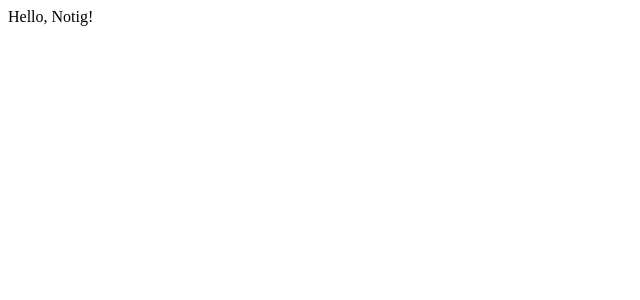
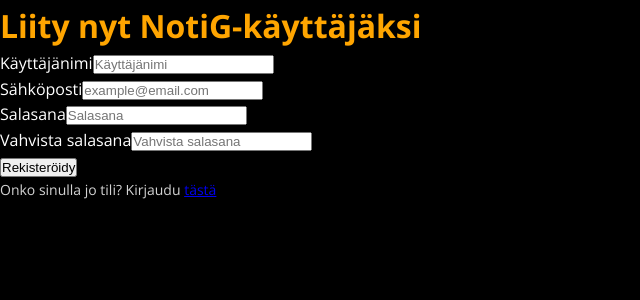
Before and after one commit to jjuh00/NotiG, a React (Vite) app in the folder notig/frontend/: page /register in a window 1280 px wide. Shown: the top 300 px of the page, without its empty margins (0-640 px from the left). Built offline with nearby package versions, Linux system fonts and the light colour scheme.

Commit message:
Added login and registration components

```diff
--- a/notig/frontend/index.html
+++ b/notig/frontend/index.html
@@ -3,6 +3,7 @@
   <head>
     <meta charset="UTF-8" />
     <link rel="icon" type="image/svg+xml" href="/vite.svg" />
+    <link rel="stylesheet" href="https://cdn-uicons.flaticon.com/3.0.0/uicons-bold-rounded/css/uicons-bold-rounded.css">
     <meta name="viewport" content="width=device-width, initial-scale=1.0" />
     <title>notig</title>
   </head>
--- a/notig/frontend/src/App.tsx
+++ b/notig/frontend/src/App.tsx
@@ -1,7 +1,83 @@
-import React from 'react';
+import React, { useState } from 'react';
+import type { FormEvent } from 'react';
+import { Link } from 'react-router-dom';
 
+/**
+ * Komponentti kirjautumista varten.
+ * Käsittelee käyttäjän tunnistautumisen ja mahdollisen navigoinnin rekisteröitymissivulle.
+ * @returns JSX.Element
+ */
 const App: React.FC = () => {
-    return <div>Hello, Notig!</div>;
-};
+    const [email, setEmail] = useState<string>('');
+    const [password, setPassword] = useState<string>('');
+    const [error, setError] = useState<string>('');
+    const [loading, setLoading] = useState<boolean>(false);
+
+    /**
+     * Käsittelee lomakkeen lähetyksen.
+     */
+    const handleLogin = async (e: FormEvent<HTMLFormElement>) => {
+        e.preventDefault();
+        setError('');
+
+        setLoading(true);
+
+        // TODO: Toteuta kirjautumislogiikka täällä
+        setTimeout(() => {
+            console.log('Kirjautuminen onnistui:', { email, password });
+            setLoading(false);
+            // Navigoi pääsivulle kirjautumisen jälkeen
+        }, 6000);
+    };
+
+    return (
+        <div className="login-page">
+            <div className="login-header">
+                <h1 className="login-title">NotiG Kirjautuminen</h1>
+            </div>
+
+            <form className="login-form" onSubmit={handleLogin}>
+                <div className="input-group">
+                    <label className="input-label">Sähköposti</label>
+                    <input
+                        type="email"
+                        value={email}
+                        onChange={(e) => setEmail(e.target.value)}
+                        className="input-field"
+                        placeholder="example@email.com"
+                        disabled={loading}
+                        required
+                    />
+                </div>
+
+                <div className="input-group">
+                    <label className="input-label">Salasana</label>
+                    <input
+                        type="password"
+                        value={password}
+                        onChange={(e) => setPassword(e.target.value)}
+                        className="input-field"
+                        placeholder="Salasana"
+                        minLength={6}
+                        disabled={loading}
+                        required
+                    />
+                </div>
+
+                {error && (
+                    <div className="error-message">{error}</div>
+                )}
+
+                <button type="submit" className="login-button" disabled={loading}>
+                    {loading ? <i className="fi fi-br-rotate-right"></i> : "Kirjaudu"}
+                </button>
+            </form>
+
+            <div className="login-footer">
+                <p className="register-prompt">Eikö sinulla ole tiliä? Rekisteröidy <Link to="/register">tästä</Link></p>
+            </div>
+        </div>
+    );
+}
 
 export default App;
--- a/notig/frontend/src/main.tsx
+++ b/notig/frontend/src/main.tsx
@@ -1,9 +1,17 @@
 import { StrictMode } from 'react';
 import { createRoot } from 'react-dom/client';
+import { BrowserRouter as Router, Route, Routes } from 'react-router-dom';
 import App from './App.tsx';
+import Register from './pages/Register.tsx';
+import "./styles/global.css";
 
 createRoot(document.getElementById('root')!).render(
   <StrictMode>
-    <App />
+    <Router>
+      <Routes>
+        <Route path='/' element={<App />} />
+        <Route path="/register" element={<Register />} />
+      </Routes>
+    </Router>
   </StrictMode>,
 );
--- /dev/null
+++ b/notig/frontend/src/pages/Register.tsx
@@ -0,0 +1,144 @@
+import React, { useState } from 'react';
+import type { FormEvent } from 'react';
+import { Link } from 'react-router-dom';
+
+interface RegisterData {
+    username: string;
+    email: string;
+    password: string;
+    confirmPassword: string;
+}
+
+/**
+ * Komponentti rekisteröitymistä varten.
+ * Käsittelee käyttäjän rekisteröitymisen ja mahdollisen navigoinnin kirjautumissivulle.
+ * @returns JSX.Element
+ */
+const Register: React.FC = () => {
+    const [formData, setFormData] = useState<RegisterData>({
+        username: '',
+        email: '',
+        password: '',
+        confirmPassword: '',
+    });
+    const [error, setError] = useState<string>('');
+    const [loading, setLoading] = useState<boolean>(false);
+
+    /**
+     * Tarkistaa käyttäjän syöttämät tiedot.
+     * @returns boolean: true jos tiedot ovat kelvolliset, muuten false
+     */
+    const validateData = (): boolean => {
+        if (formData.password !== formData.confirmPassword) {
+            setError("Salasanat eivät vastaa toisiaan");
+            return false;
+        }
+
+        const emailRegex = /^[^\s@]+@[^\s@]+\.[^\s@]+$/;
+        if (!emailRegex.test(formData.email)) {
+            setError("Virheellinen sähköpostiosoite");
+            return false;
+        }
+
+        return true;
+    };
+
+    /**
+     * Käsittelee lomakkeen lähetyksen.
+     * @param {FormEvent<HTMLFormElement>} e - Lomakkeen tapahtuma
+     */
+    const handleRegister = async(e: FormEvent<HTMLFormElement>) => {
+        e.preventDefault();
+        setError('');
+
+        if (!validateData()) {
+            return;
+        }
+
+        setLoading(true);
+
+        // TODO: Toteuta rekisteröitymislogiikka
+        setTimeout(() => {
+            console.log("Rekisteröityminen onnistui:", formData);
+            setLoading(false);
+            // Navigoi kirjautumissivulle rekisteröitymisen jälkeen
+        }, 2000);
+    };
+
+    return (
+        <div className="register-page">
+            <div className="register-header">
+                <h1 className="register-title">Liity nyt NotiG-käyttäjäksi</h1>
+            </div>
+
+            <form className="register-form" onSubmit={handleRegister}>
+                <div className="form-group">
+                    <label className="register-label">Käyttäjänimi</label>
+                    <input
+                        type="text"
+                        value={formData.username}
+                        onChange={(e) => setFormData({ ...formData, username: e.target.value })}
+                        className="register-input"
+                        placeholder="Käyttäjänimi"
+                        minLength={2}
+                        disabled={loading}
+                        required
+                    />
+                </div>
+
+                <div className="form-group">
+                    <label className="register-label">Sähköposti</label>
+                    <input
+                        type="email"
+                        value={formData.email}
+                        onChange={(e) => setFormData({ ...formData, email: e.target.value })}
+                        className="register-input"
+                        placeholder="example@email.com"
+                        disabled={loading}
+                        required
+                    />
+                </div>
+
+                <div className="form-group">
+                    <label className="register-label">Salasana</label>
+                    <input
+                        type="password"
+                        value={formData.password}
+                        onChange={(e) => setFormData({ ...formData, password: e.target.value })}
+                        className="register-input"
+                        placeholder="Salasana"
+                        minLength={6}
+                        disabled={loading}
+                        required
+                    />
+                </div>
+
+                <div className="form-group">
+                    <label className="register-label">Vahvista salasana</label>
+                    <input
+                        type="password"
+                        value={formData.confirmPassword}
+                        onChange={(e) => setFormData({ ...formData, confirmPassword: e.target.value })}
+                        className="register-input"
+                        placeholder="Vahvista salasana"
+                        minLength={6}
+                        disabled={loading}
+                        required
+                    />
+                </div>
+
+                {error && <p className="error-message">{error}</p>}
+
+                <button type="submit" className="register-button">
+                    {loading ? <i className="fi fi-br-rotate-right"></i> : "Rekisteröidy"}
+                </button>
+            </form>
+
+            <div className="register-footer">
+                <p className="login-prompt">Onko sinulla jo tili? Kirjaudu <Link to="/login">tästä</Link></p>
+            </div>
+        </div>
+    );
+}
+
+export default Register;
--- /dev/null
+++ b/notig/frontend/src/styles/global.css
@@ -0,0 +1,32 @@
+@import url("https://fonts.googleapis.com/css2?family=Open+Sans:wght@400;600;700&display=swap");
+
+* {
+    margin: 0;
+    padding: 0;
+    box-sizing: border-box;
+}
+
+body {
+    background-color: black;
+    color: white;
+    line-height: 1.6;
+    font-family: "Open Sans", sans-serif;
+    font-size: 16px;
+}
+
+h1 {
+    color: orange;
+    font-size: 32px;
+    font-weight: 700;
+}
+
+.error-message {
+    text-align: center;
+    color: red;
+    font-size: 14px;
+}
+
+p {
+    color: lightgray;
+    font-size: 14px;
+}
--- a/notig/package.json
+++ b/notig/package.json
@@ -12,7 +12,8 @@
   "dependencies": {
     "express": "^5.1.0",
     "react": "^19.1.1",
-    "react-dom": "^19.1.1"
+    "react-dom": "^19.1.1",
+    "react-router-dom": "^7.9.3"
   },
   "devDependencies": {
     "@eslint/js": "^9.36.0",
```
Also changed, not shown: 1 other file (tests, documents, lock files or other folders).
